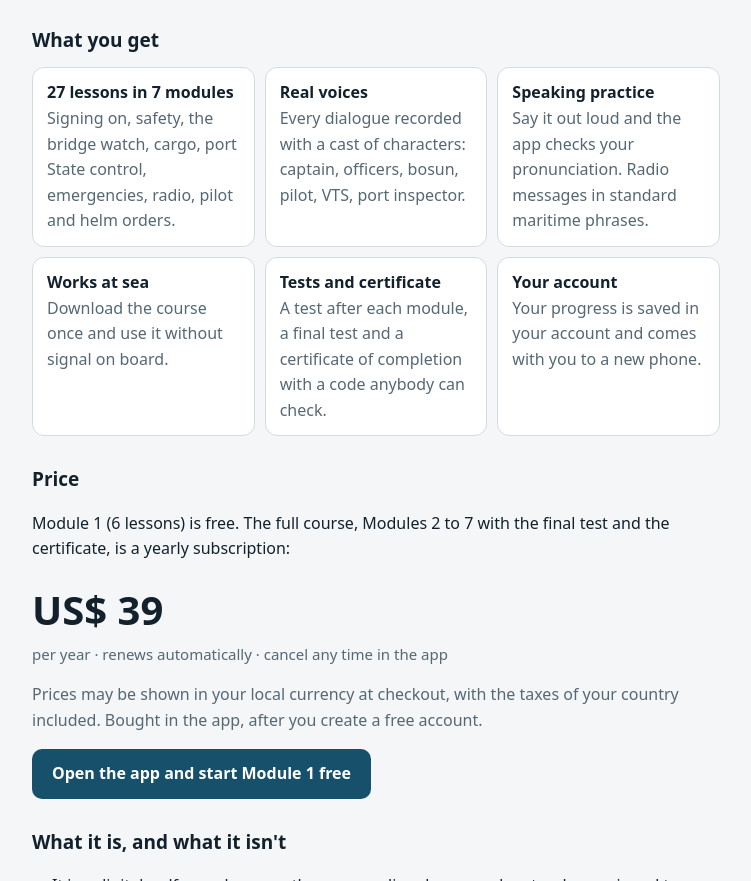
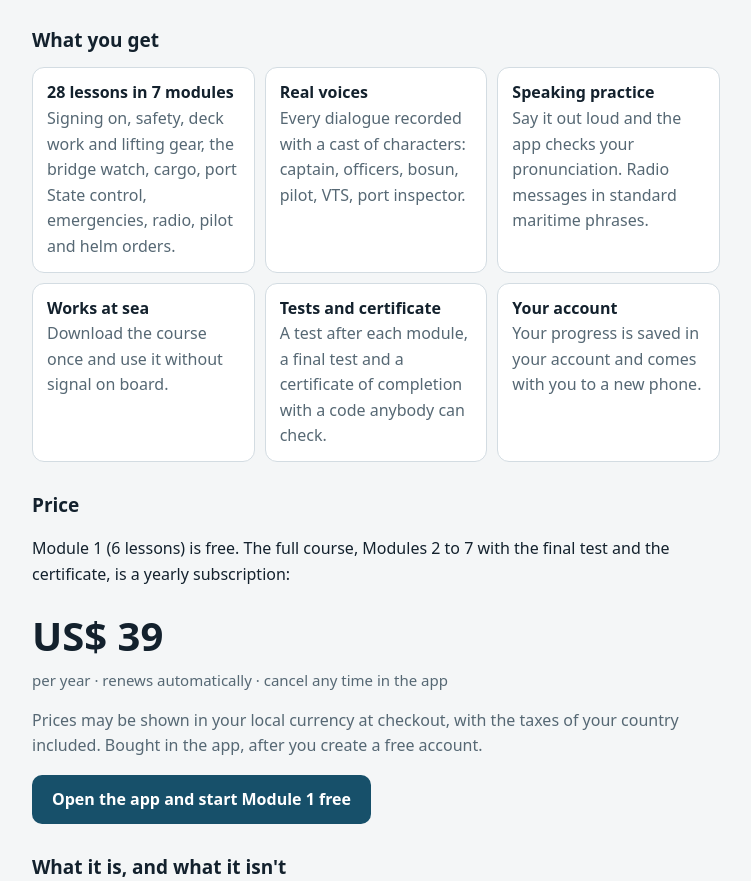
Before and after one commit to BiancaTortore/EnglishOnBoard, a plain HTML site: page course.html in a window 1280 px wide. Shown: the part 858-1739 px from the top of the page, without its empty margins (264-1015 px from the left). Drawn offline with Linux system fonts and the light colour scheme.

Commit message:
Página del curso: 28 lecciones
Co-Authored-By: Claude Opus 5.5 <noreply@anthropic.com>
Claude-Session: https://claude.ai/code/session_018u3t27Tf97eNpYU2dvTLWP

```diff
--- a/course.html
+++ b/course.html
@@ -36,7 +36,7 @@ nav.legal{display:flex;gap:14px;flex-wrap:wrap;margin-top:36px;padding-top:14px;
 
 <h2>What you get</h2>
 <div class="grid">
-  <div><b>27 lessons in 7 modules</b><br><span class="mu">Signing on, safety, the bridge watch, cargo, port State control, emergencies, radio, pilot and helm orders.</span></div>
+  <div><b>28 lessons in 7 modules</b><br><span class="mu">Signing on, safety, deck work and lifting gear, the bridge watch, cargo, port State control, emergencies, radio, pilot and helm orders.</span></div>
   <div><b>Real voices</b><br><span class="mu">Every dialogue recorded with a cast of characters: captain, officers, bosun, pilot, VTS, port inspector.</span></div>
   <div><b>Speaking practice</b><br><span class="mu">Say it out loud and the app checks your pronunciation. Radio messages in standard maritime phrases.</span></div>
   <div><b>Works at sea</b><br><span class="mu">Download the course once and use it without signal on board.</span></div>
```
